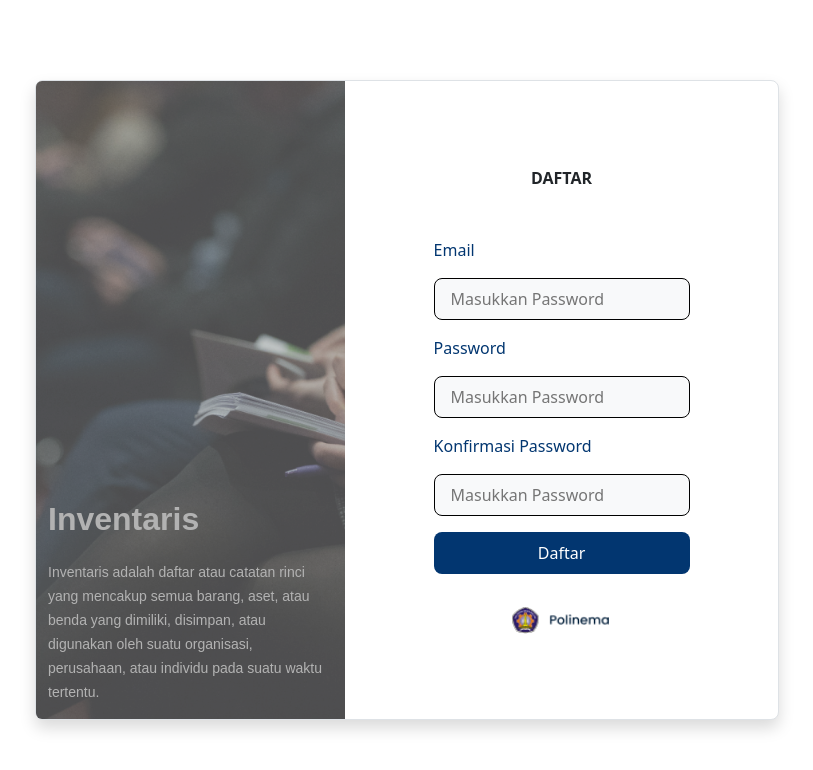
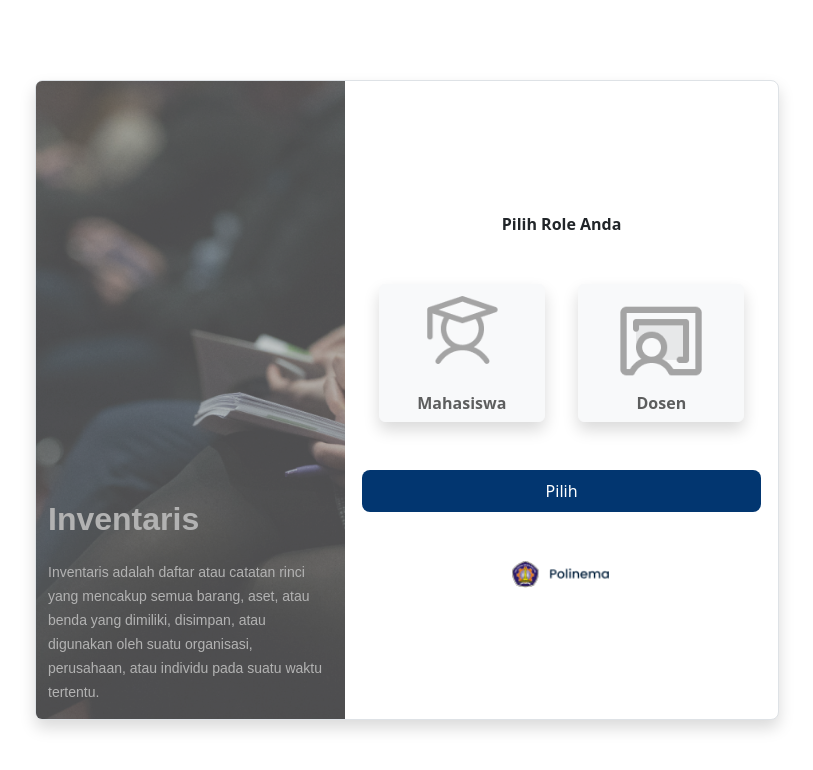
Before and after one commit to raihanachmad8/inventory-jti, a PHP site: page /app/View/index.html in a window 1280 px wide. Shown: the top 770 px of the page, without its empty margins (233-1046 px from the left). Run offline with PHP 8.4, Linux system fonts and the light colour scheme.

Commit message:
Feature/View/Pilih-Role

```diff
--- a/app/View/index.html
+++ b/app/View/index.html
@@ -3,7 +3,7 @@
     <head>
         <meta charset="UTF-8" />
         <meta name="viewport" content="width=device-width, initial-scale=1.0" />
-        <title>Daftar</title>
+        <title>Pilih Role</title>
         <link rel="stylesheet" href="./style.css" />
         <link href="https://cdn.jsdelivr.net/npm/bootstrap@5.3.2/dist/css/bootstrap.min.css" rel="stylesheet" integrity="sha384-T3c6CoIi6uLrA9TneNEoa7RxnatzjcDSCmG1MXxSR1GAsXEV/Dwwykc2MPK8M2HN" crossorigin="anonymous"/>
         <script src="https://unpkg.com/feather-icons"></script>
@@ -19,43 +19,34 @@
                  <div id="rightbox" class="col-md-5 rounded-start d-flex justify-content-center align-items-end right-box">
                     <div class="flex-column pb-3">
                         <p class="text-white fs-2" style="font-family: 'Poppins', sans-serif; font-weight: 550">Inventaris</p>
-                        <small class="text-white text-wrap text-justify" style="font-family: 'Poppins', sans-serif;">Inventaris adalah daftar atau catatan rinci yang mencakup semua barang, aset, atau benda yang dimiliki, disimpan, atau digunakan oleh suatu organisasi, perusahaan, atau individu pada suatu waktu tertentu.</small>
+                        <small class="text-white text-justify" style="font-family: 'Poppins', sans-serif;">Inventaris adalah daftar atau catatan rinci yang mencakup semua barang, aset, atau benda yang dimiliki, disimpan, atau digunakan oleh suatu organisasi, perusahaan, atau individu pada suatu waktu tertentu.</small>
                     </div>
                 </div>
         <!-- Right Box -->
-                <div id="leftbox" class="col-md-7 d-flex justify-content-center align-items-center flex-column left-box ">
+                <div id="leftbox" class="col-md-7 d-flex justify-content-center align-items-center flex-column left-box">
                      <div class="row align-items-center d-flex justify-content-center align-items-center flex-column">
-                        <div class="mb-3"></div>
+                        <div class="mb-5"></div>
                         <div class="header-text mb-5  d-flex justify-content-center align-items-center">
-                            <strong>DAFTAR</strong>
+                            <strong>Pilih Role Anda</strong>
                         </div>
-                        <div class="input-group mb-3">
-                            <div class="logintextbox">
-                                <p class="fs-6 font-weight: 600">Email</p>
-                                <input type="text" class="form-control-lg bg-light fs-6 border border-black" style="width: 16rem;" placeholder="Masukkan Password">
-                            </div>
+                        <div class="container mb-5 d-flex justify-content-center align-items-center flex">
+                            <button class="col-md-5 btn btn-light shadow">
+                                <img src="../../assets/image/iconmhs.png" alt="Icon" style="width: 100px; height: 100px;">
+                                <Strong style="color: rgba(0, 0, 0, 0.623);">Mahasiswa</Strong>
+                            </button>
+                            <div class="col-md-1"></div>
+                            <button class="col-md-5 btn btn-light shadow">
+                                <img src="../../assets/image/icondosen.png" alt="Icon" style="width: 100px; height: 100px;">
+                                <Strong style="color: rgba(0, 0, 0, 0.623);">Dosen</Strong>
+                             </button>
                         </div>
-
-                        <div class="input-group mb-3">
-                            <div class="logintextbox">
-                                <p class="fs-6 font-weight: 600">Password</p>
-                                <input type="text" class="form-control-lg bg-light fs-6 border border-black" style="width: 16rem;" placeholder="Masukkan Password">
-                            </div>
-                        </div>
-
-                        <div class="input-group mb-3">
-                            <div class="logintextbox">
-                                <p class="fs-6 font-weight: 600">Konfirmasi Password</p>
-                                <input type="text" class="form-control-lg bg-light fs-6 border border-black" style="width: 16rem;" placeholder="Masukkan Password">
-                            </div>
-                        </div>
-                        <form action="../otp/" class="input-group mb-3">
-                            <button class="text-white btn btn-lg w-100 fs-6 mb-3">Daftar</button>
+                        <form action="../Registrasi-1/" class="input-group mb-5">
+                            <button class="text-white btn btn-lg w-100 fs-6" style="background-color: #023670;">Pilih</button>
                         </form>
                         <div class="d-flex justify-content-center align-items-center">
                             <img src="../../assets/image/polinema-logo-login.png" class="img-fluid" style="width: 100px;">
                         </div>
-                        <div class="mb-3"></div>
+                        <div class="mb-5"></div>
                      </div>
                 </div>
 
--- a/app/View/style.css
+++ b/app/View/style.css
@@ -13,10 +13,13 @@ body{
     color: #023670;
 }
 
-#leftbox button{
-    background-color: #023670;
-}
+
 
 .logintextbox{
     color: #023670;
 }
+
+.logintextbox input::placeholder{
+    color: #023670;
+    outline: #023670;
+}
```
